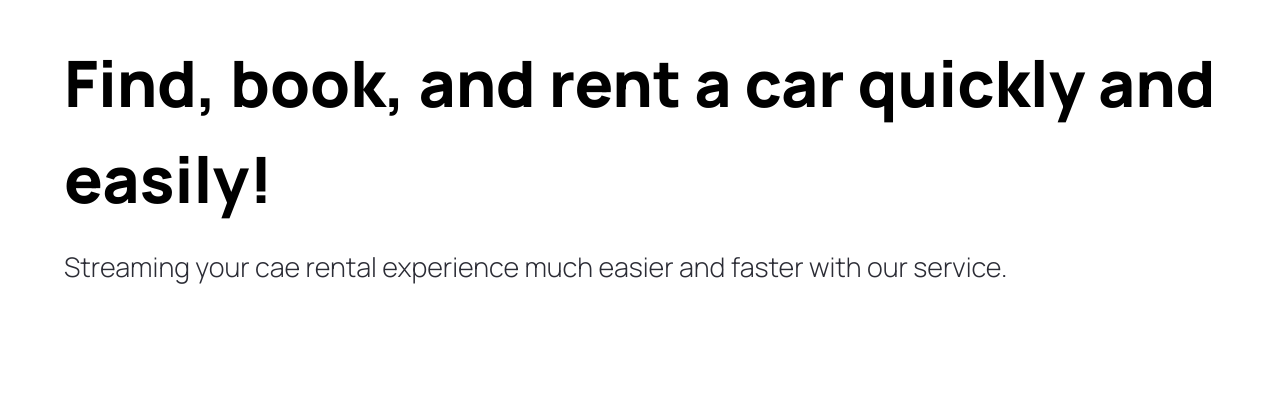
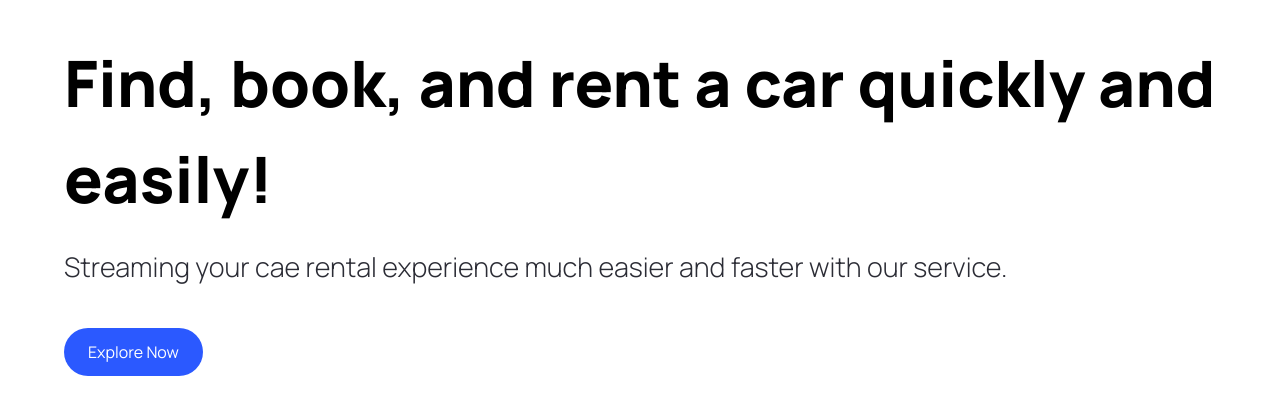
Before and after one commit to srujan0404/cars, a Next.js app: page / in a window 1280 px wide. Shown: the part 109-524 px from the top of the page. Built offline with nearby package versions, Linux system fonts and the light colour scheme.

Commit message:
done with the button

```diff
--- a/components/CustomButton.tsx
+++ b/components/CustomButton.tsx
@@ -1,10 +1,19 @@
+"use client";
 import Image from "next/image"
 
+import { CustomButtonProps } from "@/types";
 
-const CustomButton = () => {
+const CustomButton = ({title, containerStyles, handleClick}: CustomButtonProps) => {
   return (
-    <button>
-
+    <button
+    disabled={false}
+    type={'button'}
+    className={`custom-btn ${containerStyles}`}
+    onClick={handleClick}
+    >
+        <span className={`flex-1`}>
+            {title}
+        </span>
     </button>
   )
 }
--- a/components/Hero.tsx
+++ b/components/Hero.tsx
@@ -1,7 +1,16 @@
+"use Client";
+
 import Image from "next/image";
-import { CustomButton } from ".";
+import { CustomButtonProps } from "@/types";
+import CustomButton from "./CustomButton";
 
 const Hero = () => {
+
+  const handleScroll = () => {
+
+  }
+
+
   return (
     <div className="hero">
       <div className="flex-1 pt-36 padding-x">
@@ -13,7 +22,11 @@
           easier and faster with our service.
         </p>
 
-        <CustomButton />
+        <CustomButton
+        title="Explore Now"
+        containerStyles="bg-primary-blue text-white rounded-full mt-10"
+        handleClick={handleScroll}
+        />
       </div>
     </div>
   )
--- /dev/null
+++ b/types/index.ts
@@ -0,0 +1,9 @@
+import { MouseEventHandler } from "react";
+
+export interface CustomButtonProps {
+    title: string;
+    containerStyles?: string;
+    handleClick?:
+    MouseEventHandler<HTMLButtonElement>;
+
+}
```
